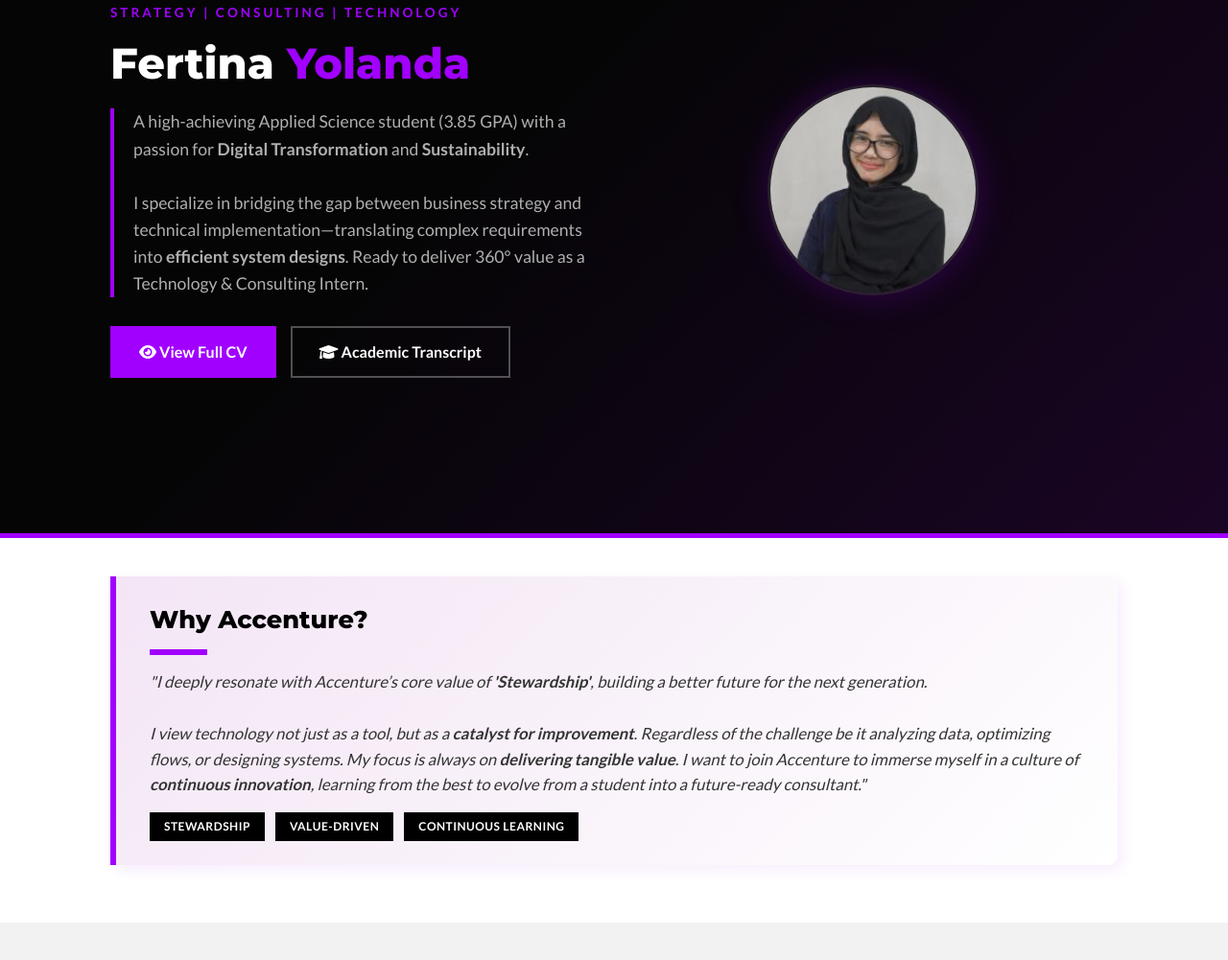
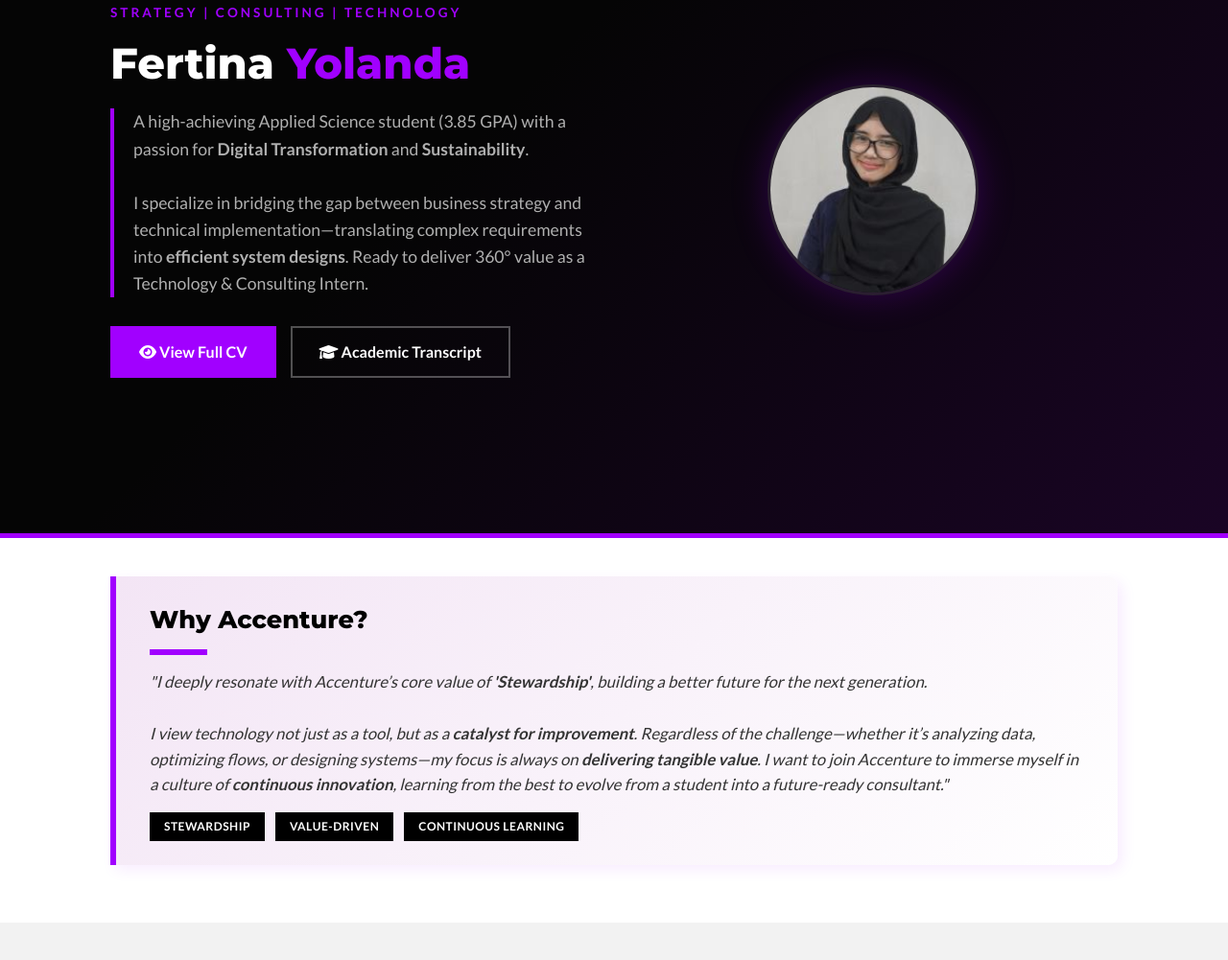
Before and after one commit to fertinaYolanda27/Portfolio-Accenture, a plain HTML site: page index.html in a window 1280 px wide. Shown: the part 159-1160 px from the top of the page at 96% size. Drawn offline with Linux system fonts and the light colour scheme.

Commit message:
Update index.html
update why Accenture

```diff
--- a/index.html
+++ b/index.html
@@ -64,7 +64,7 @@
                 <p class="pledge-text">
                     "I deeply resonate with Accenture’s core value of <strong>'Stewardship'</strong>, building a better future for the next generation.
                     <br><br>
-                    I view technology not just as a tool, but as a <strong>catalyst for improvement</strong>. Regardless of the challenge be it analyzing data, optimizing flows, or designing systems. My focus is always on <strong>delivering tangible value</strong>. I want to join Accenture to immerse myself in a culture of <strong>continuous innovation</strong>, learning from the best to evolve from a student into a future-ready consultant."
+                    I view technology not just as a tool, but as a <strong>catalyst for improvement</strong>. Regardless of the challenge—whether it’s analyzing data, optimizing flows, or designing systems—my focus is always on <strong>delivering tangible value</strong>. I want to join Accenture to immerse myself in a culture of <strong>continuous innovation</strong>, learning from the best to evolve from a student into a future-ready consultant."
                 </p>
                 <div class="pledge-tags">
                     <span>Stewardship</span>
```
